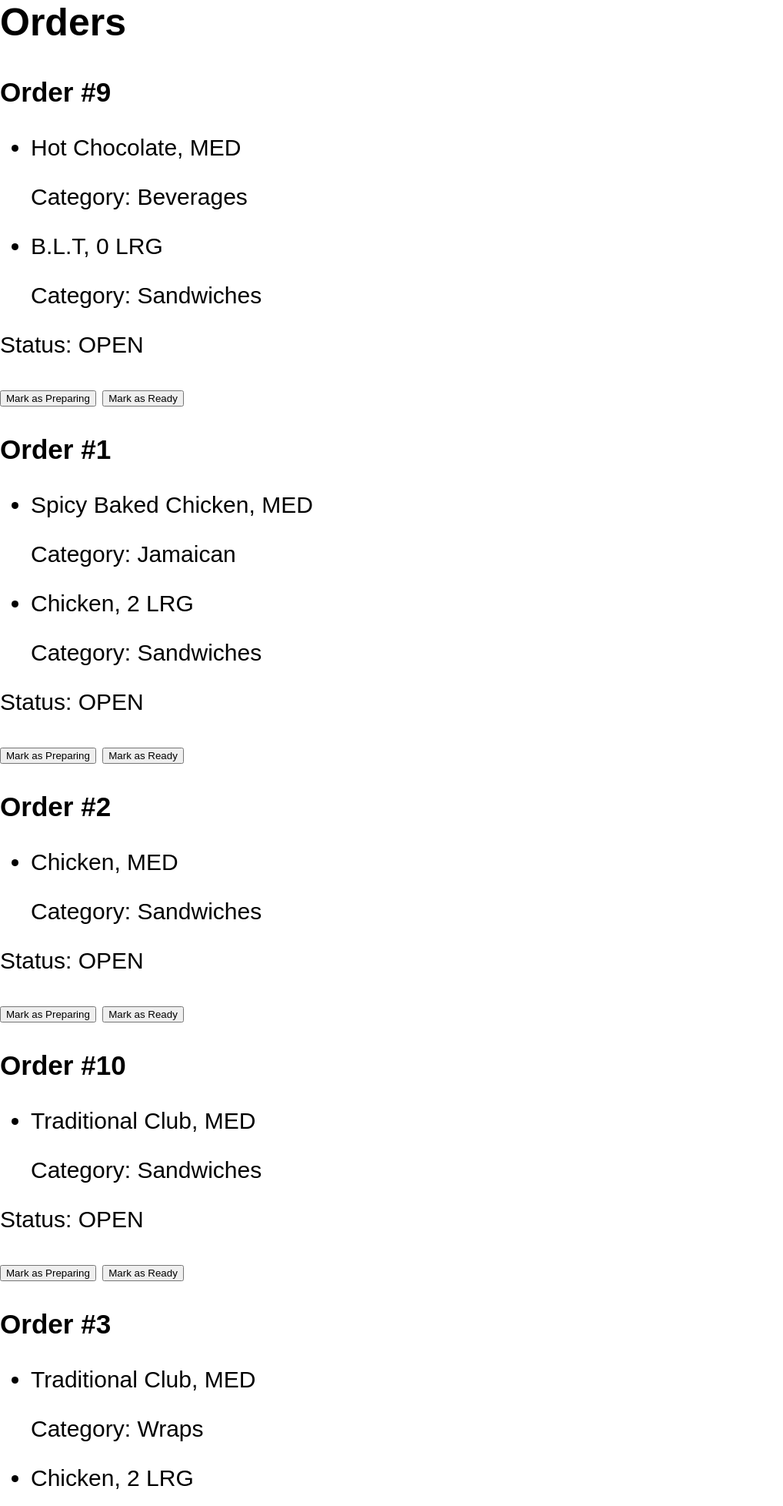
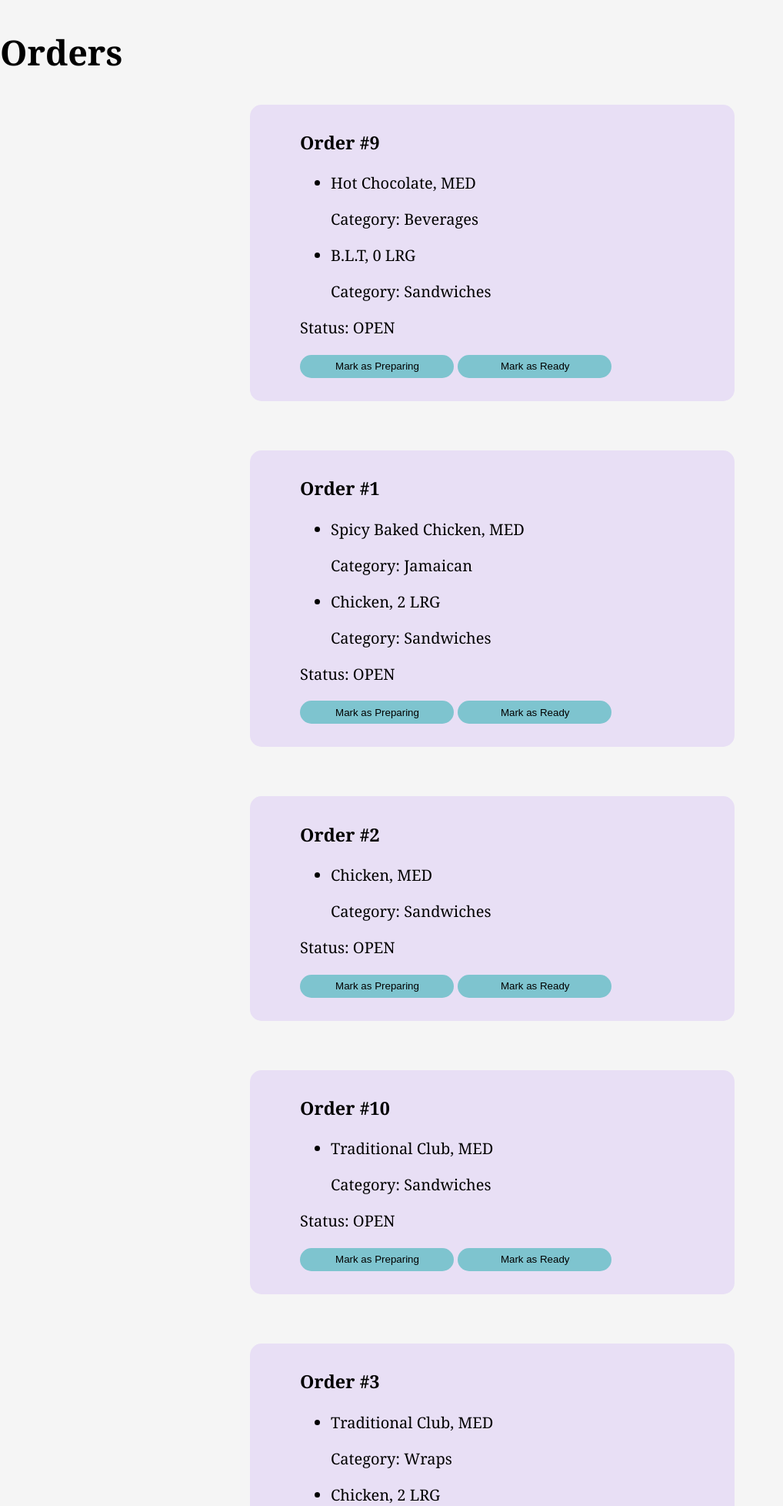
Before and after one commit to brittaniemorgan/Boardwalk-Cafe-Ordering-System-v1, a PHP site: page /Server.php in a window 1280 px wide. Shown: the top 1956 px of the page at 77% size, without its empty margins (0-1018 px from the left). Run offline with PHP 8.4, Linux system fonts and the light colour scheme; data comes from the database, SQL or seed files in the repository.

Commit message:
Added some css

```diff
--- /dev/null
+++ b/Server.css
@@ -0,0 +1,39 @@
+body{
+    background-color: whitesmoke;
+}
+
+button{
+    width: 200px;
+    height: 30px;
+    border: none;
+    border-radius: 17px;
+    padding-left: 7px;
+    color: black;
+    cursor: pointer;
+    background-color: #7ec4cf;
+}
+
+button:hover {
+    background-color: #3e8e41;
+}
+
+
+.orderClass{
+    font-family: Cambria, Cochin, Georgia, Times, 'Times New Roman', serif;
+    font-size: 20px;
+    width: 500px;
+    overflow: hidden;
+    margin: auto;
+    margin: 20 0 0 450px;
+    padding: 65px;
+    padding-top: 10px;
+    padding-bottom: 30px;
+    background: #e8dff5;
+    border-radius: 15px;
+    margin-bottom: 5%;
+}
+
+.headerr{
+    font-size: 45px;
+    font-family: Cambria, Cochin, Georgia, Times, 'Times New Roman', serif;
+}
--- a/Server.php
+++ b/Server.php
@@ -1,4 +1,15 @@
-<script src="script.js"></script>
+<!DOCTYPE html>
+<html lang="en">
+<head>
+    <meta charset="UTF-8">
+    <meta http-equiv="X-UA-Compatible" content="IE=edge">
+    <meta name="viewport" content="width=device-width, initial-scale=1.0">
+    <link rel="stylesheet" href="Server.css">
+    <script src="script.js"></script>
+    <title>Server Page</title>
+</head>
+<body>
+
 <?php
     require "DBManager.php";
     require "Employee.php";
@@ -40,10 +51,10 @@
             $stmt = $this->conn->query("SELECT * FROM `orders` WHERE `status` = 'OPEN' OR `status` = 'PREP' ORDER BY `start_time` ASC");
             $orders = $stmt->fetchAll();
            ?>
-            <h2>Orders</h2>
+            <h2 class="headerr">Orders</h2>
             <?php foreach($orders as $order):?>
 
-            <div id="orderDiv<?=$order["id"]?>">
+            <div class="orderClass" id="orderDiv<?=$order["id"]?>">
                 <h3>Order #<?=$order["id"]?></h3>
                 <ul><?php
                     $items = explode(",",$order["items"]);
@@ -81,3 +92,5 @@
     }
 
 ?>
+</body>
+</html>
```
Also changed, not shown: adminLogIn.php (+11 -4 lines), adminLogin.css (added, +63 -0 lines), login.css (added, +60 -0 lines), login.php (+9 -3 lines).
